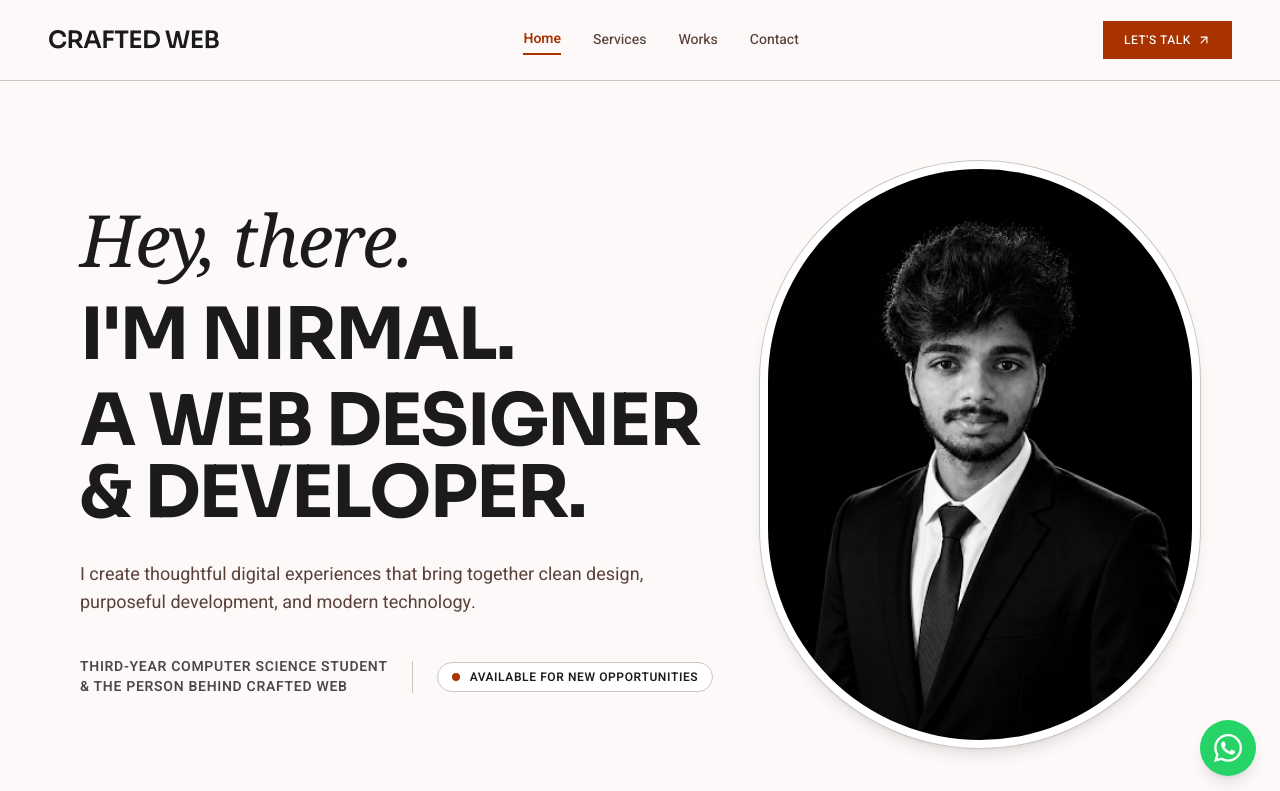
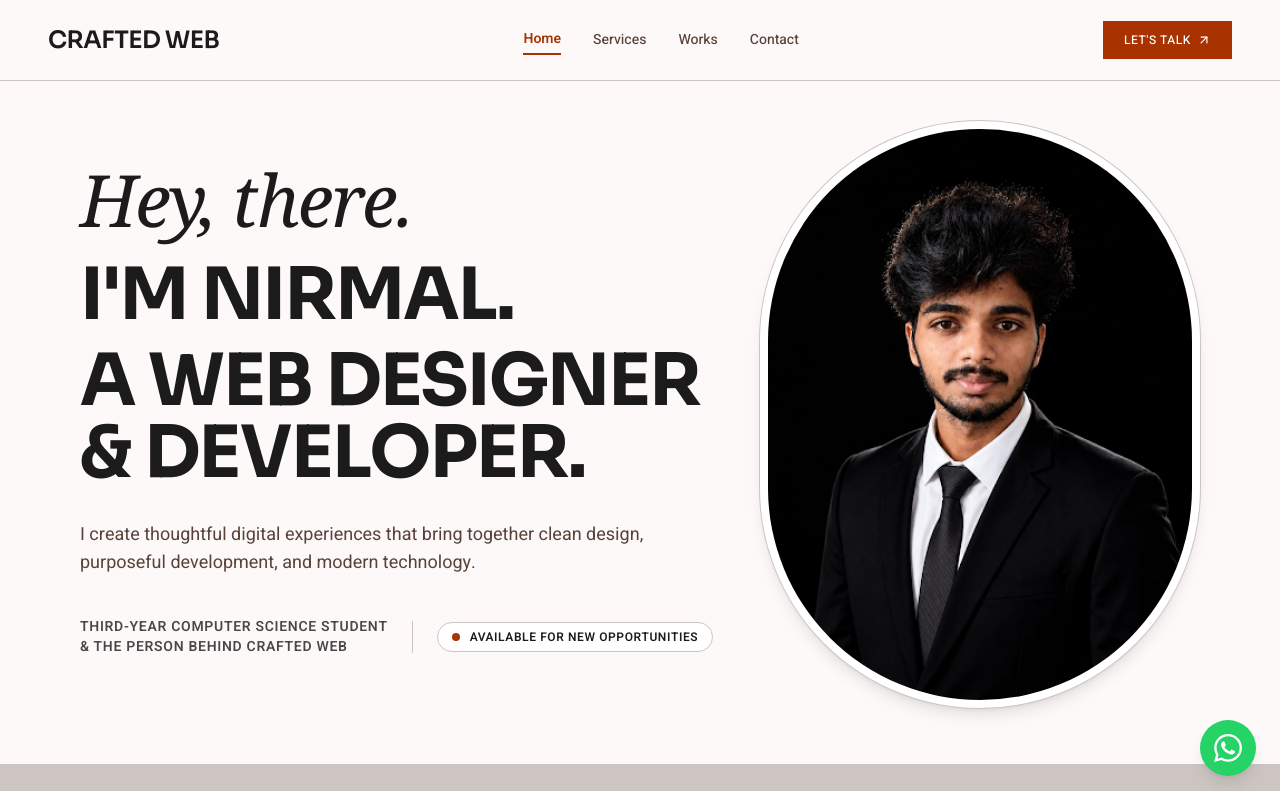
Before and after one commit to Nirmal0804/Freelancing-Portfolio, a Next.js app: page / in a window 1280 px wide. Shown: the top 791 px of the page. Built offline with nearby package versions, Linux system fonts and the light colour scheme.

Commit message:
style: set portrait to natural color and reduce top padding below navbar in Hero section

```diff
--- a/components/home/HeroSection.tsx
+++ b/components/home/HeroSection.tsx
@@ -4,7 +4,7 @@ import Image from "next/image";
 export const HeroSection: React.FC = () => {
   return (
     <section
-      className="relative w-full border-b border-[#cdc5c2] bg-background min-h-[75vh] lg:min-h-[84vh] flex flex-col justify-center overflow-hidden px-6 sm:px-10 md:px-14 lg:px-20 py-12 sm:py-16 lg:py-20"
+      className="relative w-full border-b border-[#cdc5c2] bg-background min-h-[70vh] lg:min-h-[78vh] flex flex-col justify-center overflow-hidden px-6 sm:px-10 md:px-14 lg:px-20 pt-6 sm:pt-8 lg:pt-10 pb-10 sm:pb-12 lg:pb-14"
       aria-label="Hero Section"
     >
       <div className="w-full max-w-[1360px] mx-auto grid grid-cols-1 lg:grid-cols-12 gap-10 lg:gap-16 items-center">
@@ -61,7 +61,7 @@ export const HeroSection: React.FC = () => {
               fill
               priority
               sizes="(max-width: 768px) 320px, (max-width: 1024px) 400px, 440px"
-              className="object-cover object-top grayscale hover:grayscale-0 transition-all duration-500 ease-out"
+              className="object-cover object-top hover:scale-[1.02] transition-transform duration-500 ease-out"
             />
           </div>
         </div>
```
